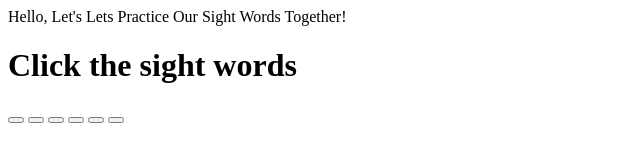
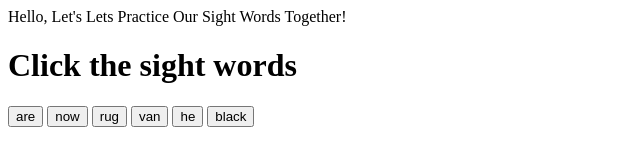
Before and after one commit to Ken-Smit/sight_words_game, a plain HTML site: page index.html in a window 1280 px wide. Shown: the whole page, without its empty margins (0-640 px from the left). Drawn offline with Linux system fonts and the light colour scheme.

Commit message:
updating JS

```diff
--- a/index.html
+++ b/index.html
@@ -12,12 +12,12 @@
     <div class="container">
         <h1>Click the sight words</h1>
         <div class="buttons">
-            <button class="buttons" id="selection1"></button>
-            <button class="buttons" id="selection2"></button>
-            <button class="buttons" id="selection3"></button>
-            <button class="buttons" id="selection4"></button>
-            <button class="buttons" id="selection5"></button>
-            <button class="buttons" id="selection6"></button>
+            <button class="button" id="selection1"></button>
+            <button class="button" id="selection2"></button>
+            <button class="button" id="selection3"></button>
+            <button class="button" id="selection4"></button>
+            <button class="button" id="selection5"></button>
+            <button class="button" id="selection6"></button>
         </div>
     </div>
 </html>
--- a/index.js
+++ b/index.js
@@ -1,13 +1,25 @@
-//Array for sight words
-const sightWords = ["all", "am", "are", "at", "ate", "be", "black", "brown", "but", "came", "did", "do", "eat",
-    "four", "get", "good", "have", "he", "into", "like", "must", "new", "no", "now", "on", "our", "out", "please",
-    "pretty", "ran", "ride", "saw", "say", "she", "so", "soon", "that", "there", "they", "this", "that", "there", "they",
-    "this", "too", "under", "want", "was", "well", "went", "what", "white", "who", "will", "with", "yes"
-];
+// Wait for the document to finish loading
+document.addEventListener('DOMContentLoaded', () => {
+    // Get all buttons
+    const buttons = document.querySelectorAll(".button");
 
-//Array for non sight words
-const notSightWords = ["cat", "dog", "bat", "rug", "pen", "hat", "box", "bug", "sun", "log", "cup", "pig", "fox", "cow",
-    "hen", "cub", "pan", "jam", "ram", "bed", "rat", "van", "net", "bin", "mop", "lid", "gum", "web", "pod", "fan", "zip",
-    "map", "tap", "cap", "dot", "fin", "gem", "hut", "wig", "yam", "zap", "kit", "nut", "pot", "bag", "pet", "sled", "nest",
-    "flag", "frog", "kite", "sock", "bell", "crab", "ship"
-];
+    // Arrays for sight words and non-sight words
+    const sightWords = ["all", "am", "are", "at", "ate", "be", "black", "brown", "but", "came", "did", "do", "eat",
+        "four", "get", "good", "have", "he", "into", "like", "must", "new", "no", "now", "on", "our", "out", "please",
+        "pretty", "ran", "ride", "saw", "say", "she", "so", "soon", "that", "there", "they", "this", "too", "under",
+        "want", "was", "well", "went", "what", "white", "who", "will", "with", "yes"
+    ];
+
+    const notSightWords = ["cat", "dog", "bat", "rug", "pen", "hat", "box", "bug", "sun", "log", "cup", "pig", "fox",
+        "cow", "hen", "cub", "pan", "jam", "ram", "bed", "rat", "van", "net", "bin", "mop", "lid", "gum", "web", "pod",
+        "fan", "zip", "map", "tap", "cap", "dot", "fin", "gem", "hut", "wig", "yam", "zap", "kit", "nut", "pot", "bag",
+        "pet", "sled", "nest", "flag", "frog", "kite", "sock", "bell", "crab", "ship"
+    ];
+
+    // Display random words in buttons
+    buttons.forEach(button => {
+        const selector = Math.random() < 0.5 ? sightWords : notSightWords;
+        const randomWord = selector[Math.floor(Math.random() * selector.length)];
+        button.textContent = randomWord;
+    });
+});
```
Also changed, not shown: 1 other file.
